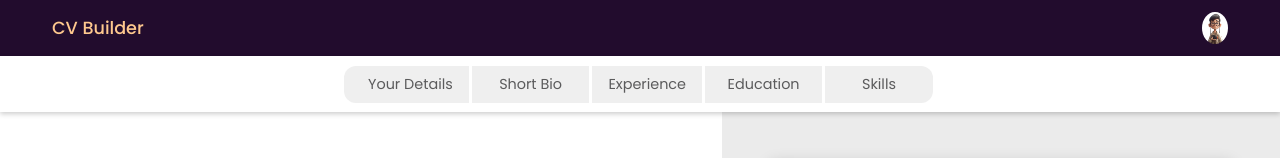
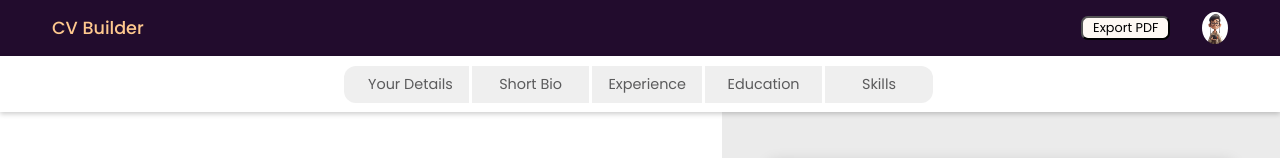
Before and after one commit to Hudsondaniel/CV-Generator, a React app in the folder CV/: page / in a window 1280 px wide. Shown: the top 158 px of the page. Built offline with nearby package versions, Linux system fonts and the light colour scheme; the HTML template or start-up script is replaced by a standard one.

Commit message:
Adding export button on the top right

```diff
--- a/CV/src/components/NavBar.jsx
+++ b/CV/src/components/NavBar.jsx
@@ -6,6 +6,7 @@ export default function NavBar() {
         <nav className="navbar">
             <h1 className='nav-heading'>CV Builder</h1>
             <div className='profile-pic-nav'>
+                <button className='export-button'>Export PDF</button>
                 <img src={profilePic} alt="Profile" />
             </div>
         </nav>
--- a/CV/src/styles/NavBar.css
+++ b/CV/src/styles/NavBar.css
@@ -40,6 +40,17 @@ nav {
 
 }
 
+.export-button{
+    font: inherit;
+    margin-right: 2rem;
+    font-size: 0.8rem;
+    border-radius: 7px;
+    padding-right: 10px;
+    padding-left: 10px;
+    background-color: #fef9f3;
+
+}
+
 /* Small devices (phones) */
 @media (max-width: 576px) {
     /* Styles for small devices like phones */
--- a/CV/src/styles/ResumePage.css
+++ b/CV/src/styles/ResumePage.css
@@ -1,6 +1,6 @@
 .resume-page{
     display: grid;
-    grid-template-rows: 15% 0.8fr 1.8fr 1fr;
+    grid-template-rows: 15% 0.8fr 1.5fr 1fr;
     height: 1123px;
     background-color: white;
     margin: 3rem;
```
